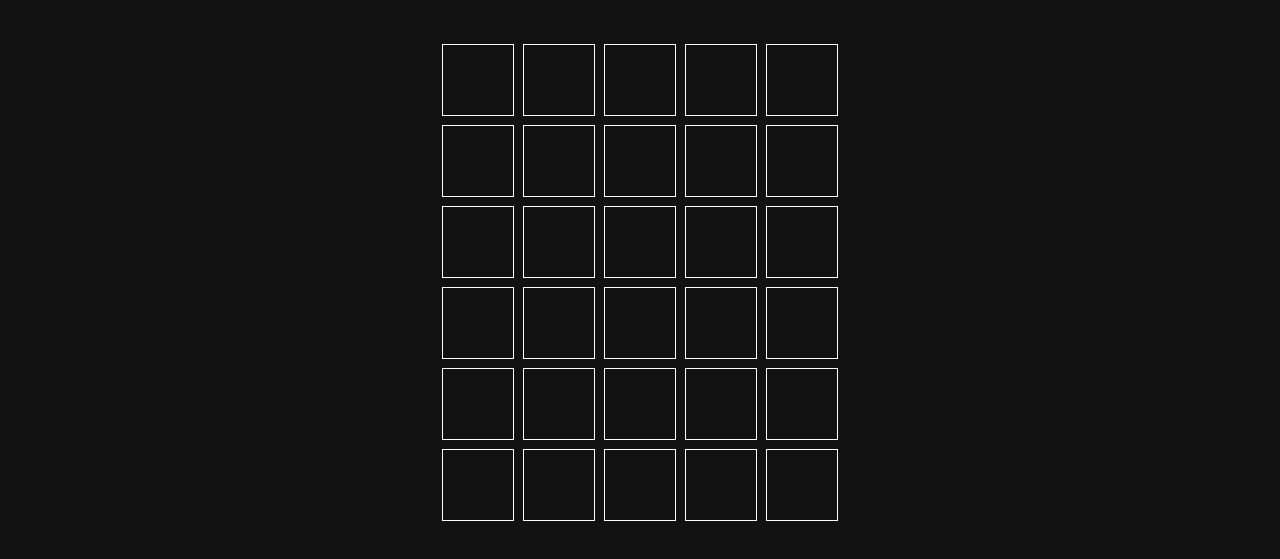
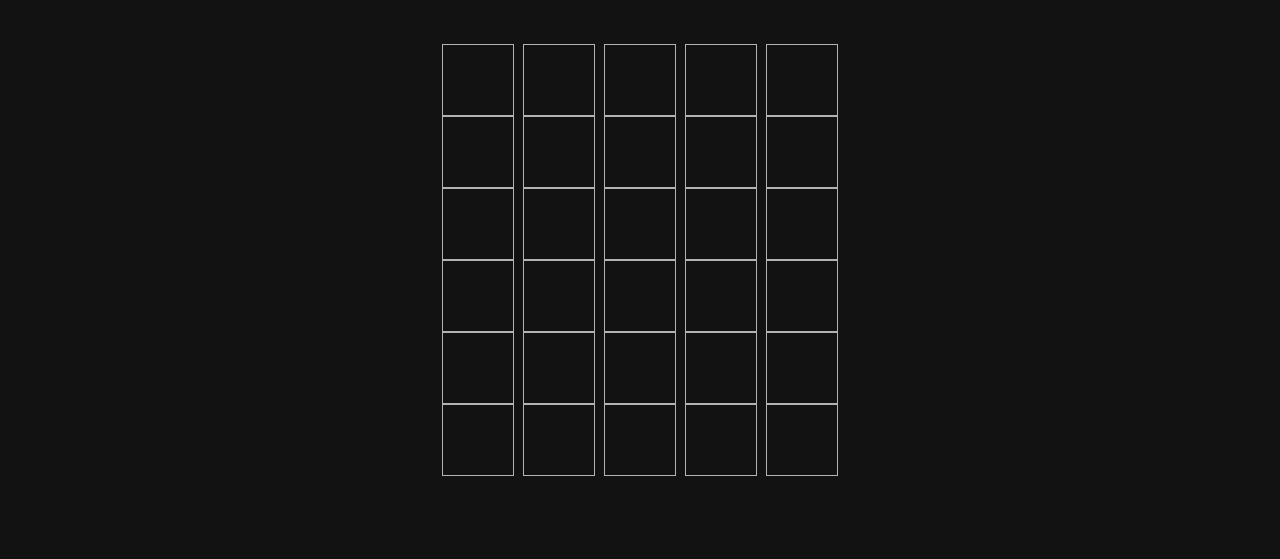
Before and after one commit to SahilGaikwad2049/Wordle, a plain HTML site: page index.html in a window 1280 px wide. Shown: the part 75-634 px from the top of the page. Drawn offline with Linux system fonts and the light colour scheme.

Commit message:
updating tiles

```diff
--- a/index.html
+++ b/index.html
@@ -5,7 +5,7 @@
     <meta name="viewport" content="width=device-width, initial-scale=1.0">
     <title>Wordle</title>
     <link rel="stylesheet" href="style.css">
-    <script src="script.js"></script>
+    <script src="script.js" defer></script>
 </head>
 
 <body>
@@ -14,39 +14,48 @@
     </section>
     <div class="line"></div>
     <section class="tiles">
-        <div class="guess">
-            <div class="tile"></div>
-            <div class="tile"></div>
-            <div class="tile"></div>
-            <div class="tile"></div>
-            <div class="tile"></div>
-            <div class="tile"></div>
-            <div class="tile"></div>
-            <div class="tile"></div>
-            <div class="tile"></div>
-            <div class="tile"></div>
-            <div class="tile"></div>
-            <div class="tile"></div>
-            <div class="tile"></div>
-            <div class="tile"></div>
-            <div class="tile"></div>
-            <div class="tile"></div>
-            <div class="tile"></div>
-            <div class="tile"></div>
-            <div class="tile"></div>
-            <div class="tile"></div>
-            <div class="tile"></div>
-            <div class="tile"></div>
-            <div class="tile"></div>
-            <div class="tile"></div>
-            <div class="tile"></div>
+        <div class="guess" id="guess1" data-letters="">
             <div class="tile"></div>
             <div class="tile"></div>
             <div class="tile"></div>
             <div class="tile"></div>
             <div class="tile"></div>
         </div>
-
+        <div class="guess" id="guess2" data-letters="">
+            <div class="tile"></div>
+            <div class="tile"></div>
+            <div class="tile"></div>
+            <div class="tile"></div>
+            <div class="tile"></div>
+        </div>
+        <div class="guess" id="guess3" data-letters="">
+            <div class="tile"></div>
+            <div class="tile"></div>
+            <div class="tile"></div>
+            <div class="tile"></div>
+            <div class="tile"></div>
+        </div>
+        <div class="guess" id="guess4" data-letters="">
+            <div class="tile"></div>
+            <div class="tile"></div>
+            <div class="tile"></div>
+            <div class="tile"></div>
+            <div class="tile"></div>
+        </div>
+        <div class="guess" id="guess5" data-letters="">
+            <div class="tile"></div>
+            <div class="tile"></div>
+            <div class="tile"></div>
+            <div class="tile"></div>
+            <div class="tile"></div>
+        </div>
+        <div class="guess" id="guess6" data-letters="">
+            <div class="tile"></div>
+            <div class="tile"></div>
+            <div class="tile"></div>
+            <div class="tile"></div>
+            <div class="tile"></div>
+        </div>
     </section>
 </body>
 </html>
--- a/script.js
+++ b/script.js
@@ -0,0 +1,24 @@
+console.log("code")
+
+const pattern = /[a-z]/
+let currentGuessCount = 1;
+let currentGuess = document.querySelector('#guess' + currentGuessCount)
+// let currentLetters = currentGuess.dataset.letters;
+
+document.addEventListener("keydown", (e) => {
+    console.log("keypress: "+e.key)
+
+    let press = e.key;
+    if(press.length == 1 && pattern.test(press)){
+        console.log('isLetter');
+        updateLetters(press)
+    }
+})
+
+const updateLetters = (letter) => {
+    console.log('currentGuessCount = ' + currentGuessCount)
+    console.log('currentLetters = ' + currentGuess.dataset.letters)
+    currentGuess.dataset.letters = currentGuess.dataset.letters + letter;
+    currentGuess.innerHTML = currentGuess.dataset.letters
+    console.log('updated currentLetters: ' + currentGuess.dataset.letters)
+}
--- a/style.css
+++ b/style.css
@@ -46,6 +46,6 @@ body{
 
 .tile{
     width: 70px;
-    border: 1px solid white;
+    border: 1px solid #b3b3b3;
     height: 70px;
 }
```
